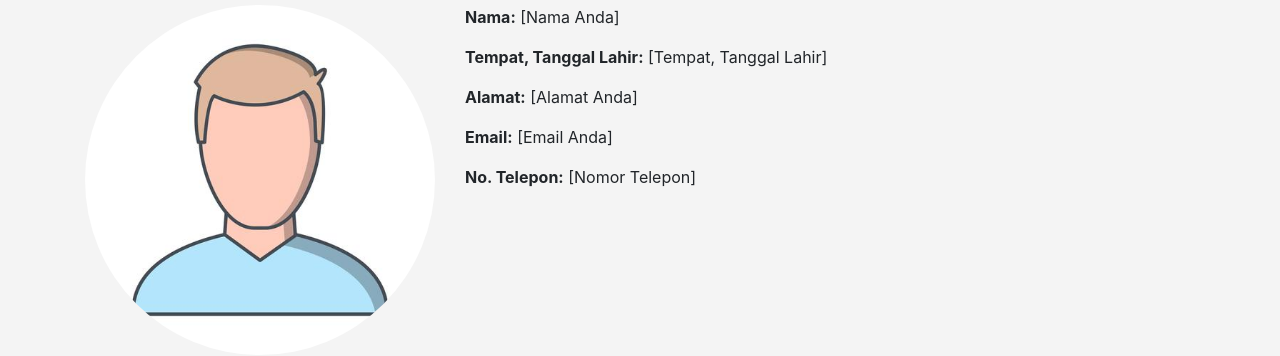
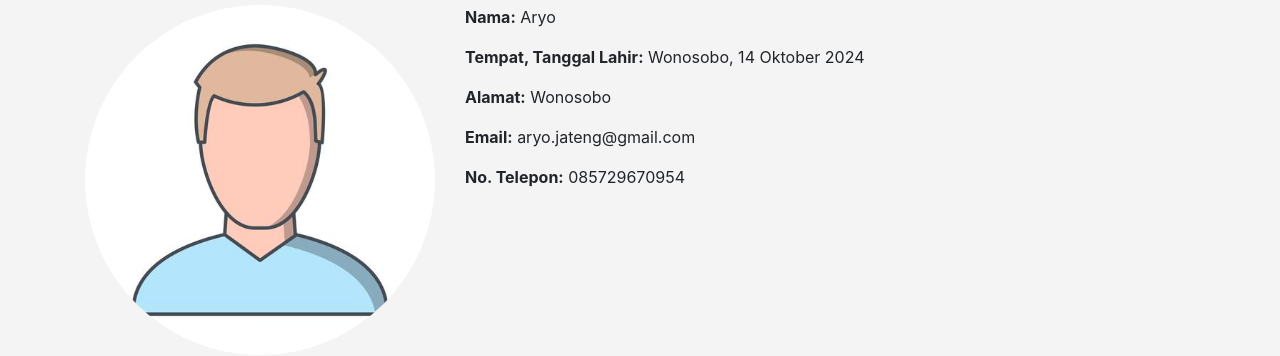
Before and after one commit to pusakadwipujangga/biodata, a plain HTML site: page index.html in a window 1280 px wide. Shown: the part 137-493 px from the top of the page. Drawn offline with nearby package versions, Linux system fonts and the light colour scheme.

Commit message:
Update index.html dari web
update dari web

```diff
--- a/index.html
+++ b/index.html
@@ -20,11 +20,11 @@
                     <img src="img/foto.jpg" alt="Foto Anda" class="img-fluid rounded-circle">
                 </div>
                 <div class="col-md-8">
-                    <p><strong>Nama:</strong> [Nama Anda]</p>
-                    <p><strong>Tempat, Tanggal Lahir:</strong> [Tempat, Tanggal Lahir]</p>
-                    <p><strong>Alamat:</strong> [Alamat Anda]</p>
-                    <p><strong>Email:</strong> [Email Anda]</p>
-                    <p><strong>No. Telepon:</strong> [Nomor Telepon]</p>
+                    <p><strong>Nama:</strong> Aryo </p>
+                    <p><strong>Tempat, Tanggal Lahir:</strong> Wonosobo, 14 Oktober 2024</p>
+                    <p><strong>Alamat:</strong> Wonosobo</p>
+                    <p><strong>Email:</strong> aryo.jateng@gmail.com</p>
+                    <p><strong>No. Telepon:</strong> 085729670954</p>
                 </div>
             </div>
         </section>
```
